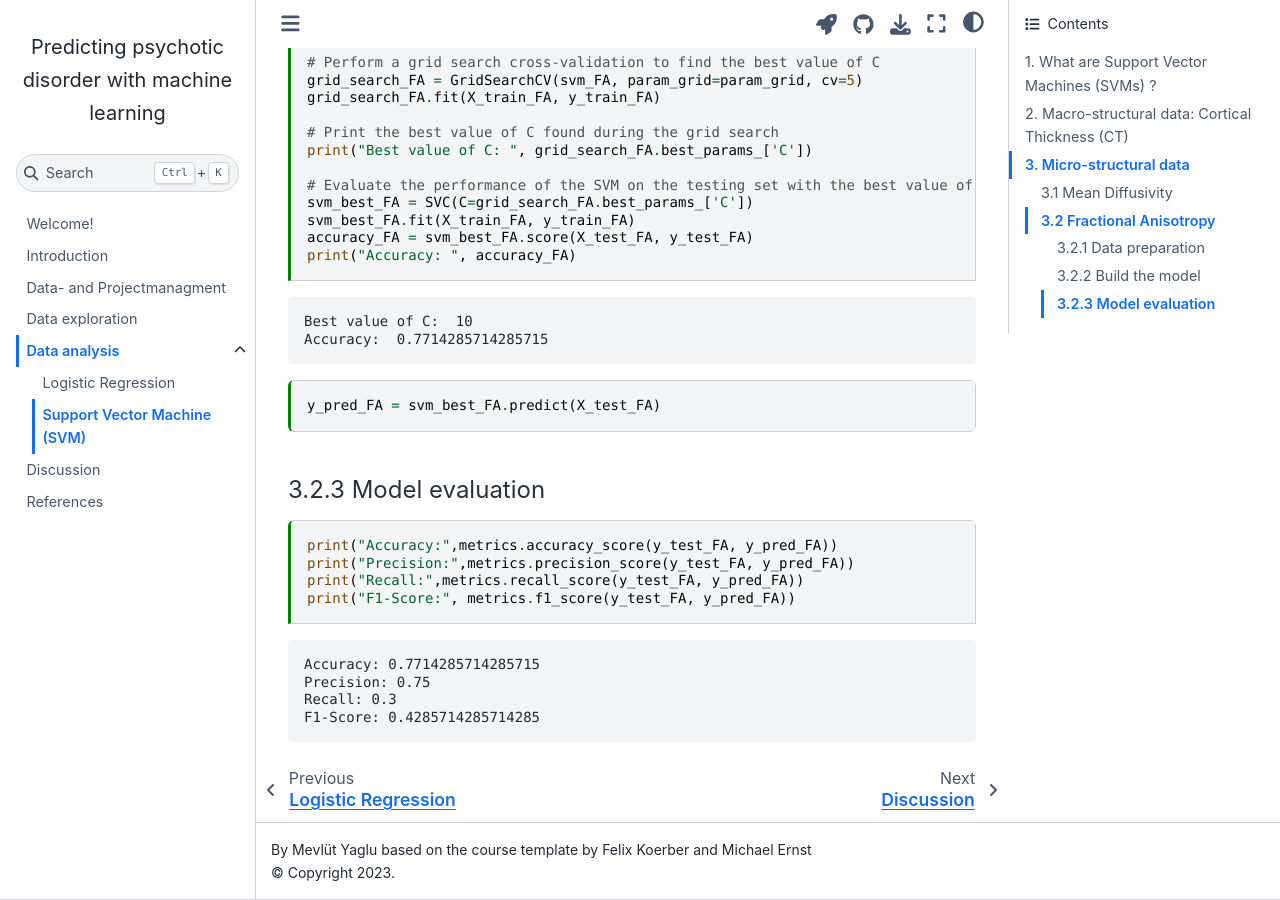
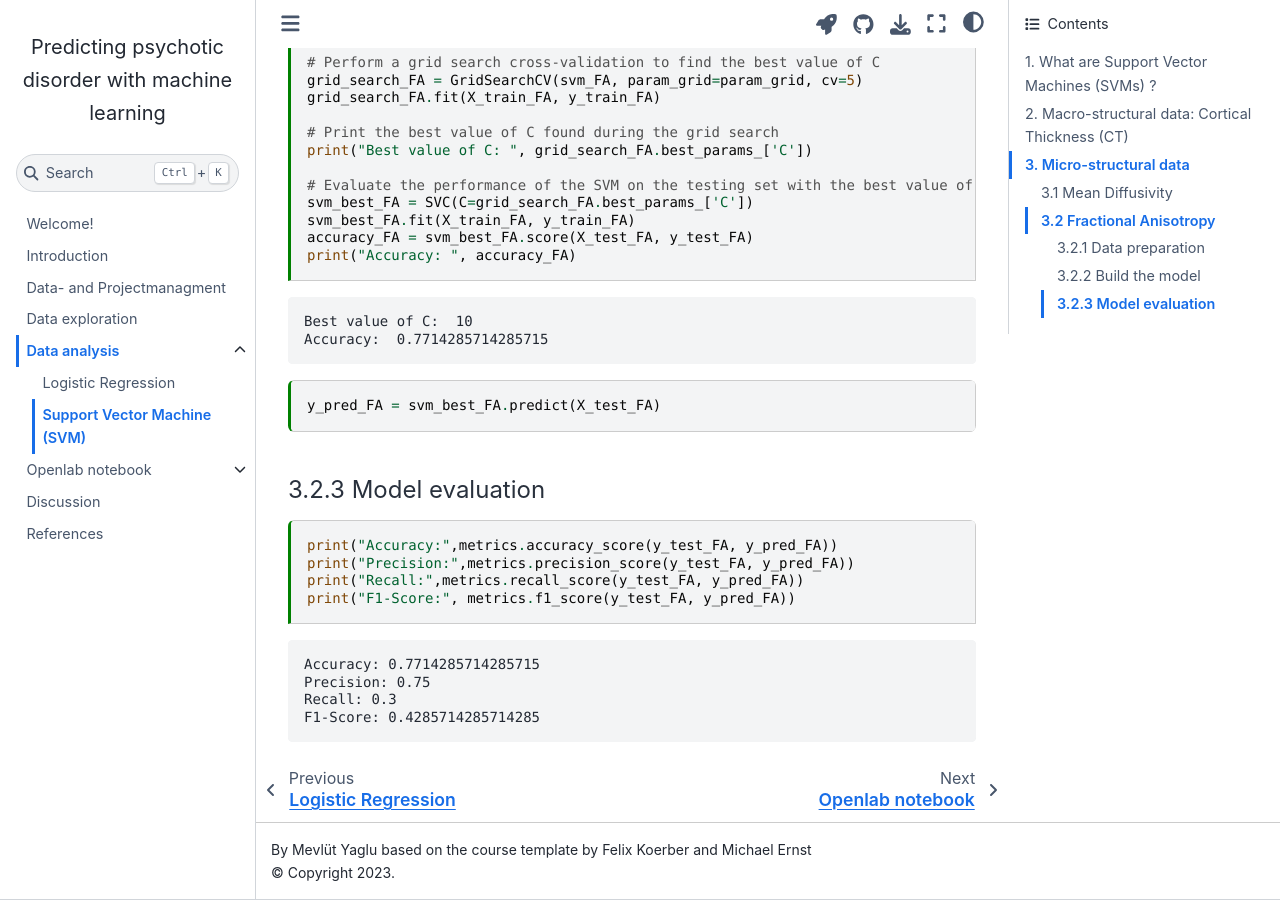
Before and after one commit to mello-y/MSc5_research_project, a Jupyter Book: the page built from content/code/SVM.ipynb, in a window 1280 px wide and 900 px high, scrolled down 9040 px. Built offline with Jupyter Book 1.0.4 settings and Sphinx 7.4.7 and the Sphinx Book theme 1.1.4, drawn with Linux system fonts in a browser that asks for light colours; pages that are not in the unit, such as notebooks, are missing from menus; some of the changed lines change nothing that is shown.

Commit message:
added structure

```diff
--- a/content/_toc.yml
+++ b/content/_toc.yml
@@ -8,12 +8,12 @@ chapters:
   sections:
   - file: code/Data_analysis.ipynb
   - file: code/SVM.ipynb
-- file: content/open_lab_notebook
+- file: general_information/open_lab_notebook.md
   sections:
-  - file: open_lab_notebook/November.md
-  - file: open_lab_notebook/December.md
-  - file: open_lab_notebook/January.md
-  - file: open_lab_notebook/February.md
-  - file: open_lab_notebook/March.md
+  - file: content/open_lab_notebook/November.md
+  - file: content/open_lab_notebook/December.md
+  - file: content/open_lab_notebook/January.md
+  - file: content/open_lab_notebook/February.md
+  - file: content/open_lab_notebook/March.md
 - file: general_information/Discussion.md
 - file: general_information/References.md
```
